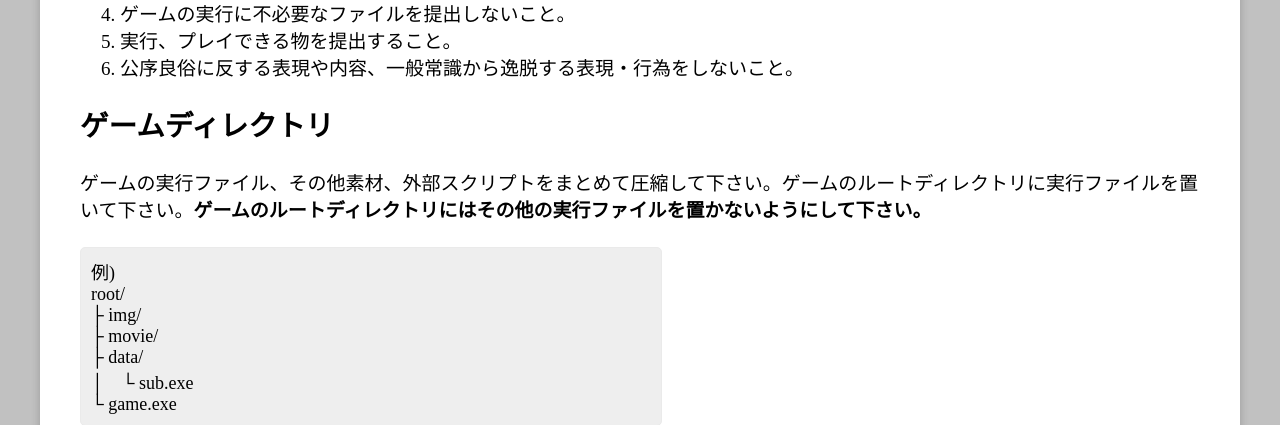
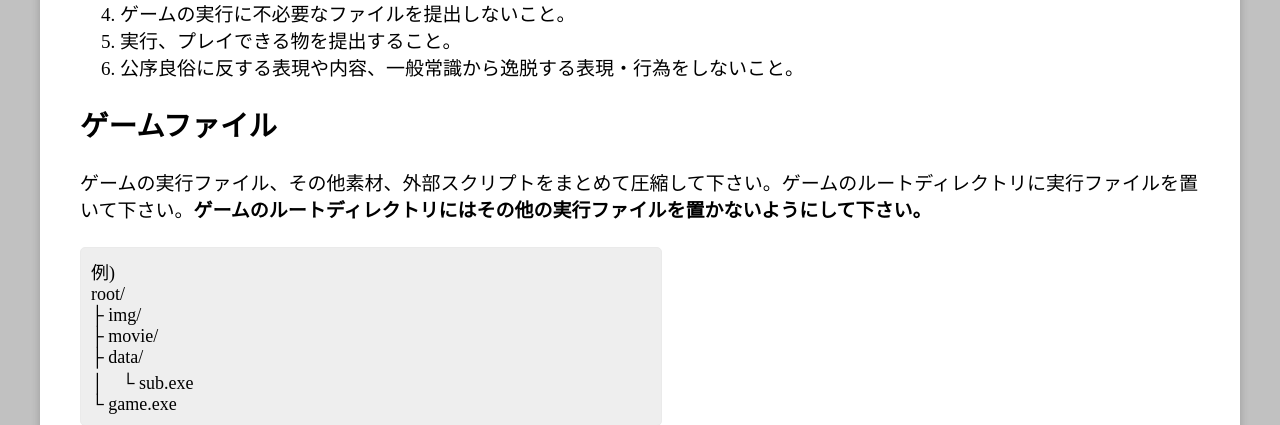
Before and after one commit to su-u/SofmeGameRegister-, a Django app: template SofmeGameRegister/gameregister/templates/gameregister/lp.html in a window 1280 px wide. Shown: the part 681-1106 px from the top of the page. Run offline with Django 3.2, Linux system fonts and the light colour scheme; the template is opened without the code that fills it, so the values that code supplies are empty.

Commit message:
ゲームディレクトリ -> ゲームファイル

```diff
--- a/SofmeGameRegister/gameregister/templates/gameregister/lp.html
+++ b/SofmeGameRegister/gameregister/templates/gameregister/lp.html
@@ -33,7 +33,7 @@
                     <li>公序良俗に反する表現や内容、一般常識から逸脱する表現・行為をしないこと。</li>
                 </ol>
 
-                <h2>ゲームディレクトリ</h2>
+                <h2>ゲームファイル</h2>
                 <p>ゲームの実行ファイル、その他素材、外部スクリプトをまとめて圧縮して下さい。ゲームのルートディレクトリに実行ファイルを置いて下さい。<strong>ゲームのルートディレクトリにはその他の実行ファイルを置かないようにして下さい。</strong></p>
                 <p class="highlight">
                     例)<br />
```
